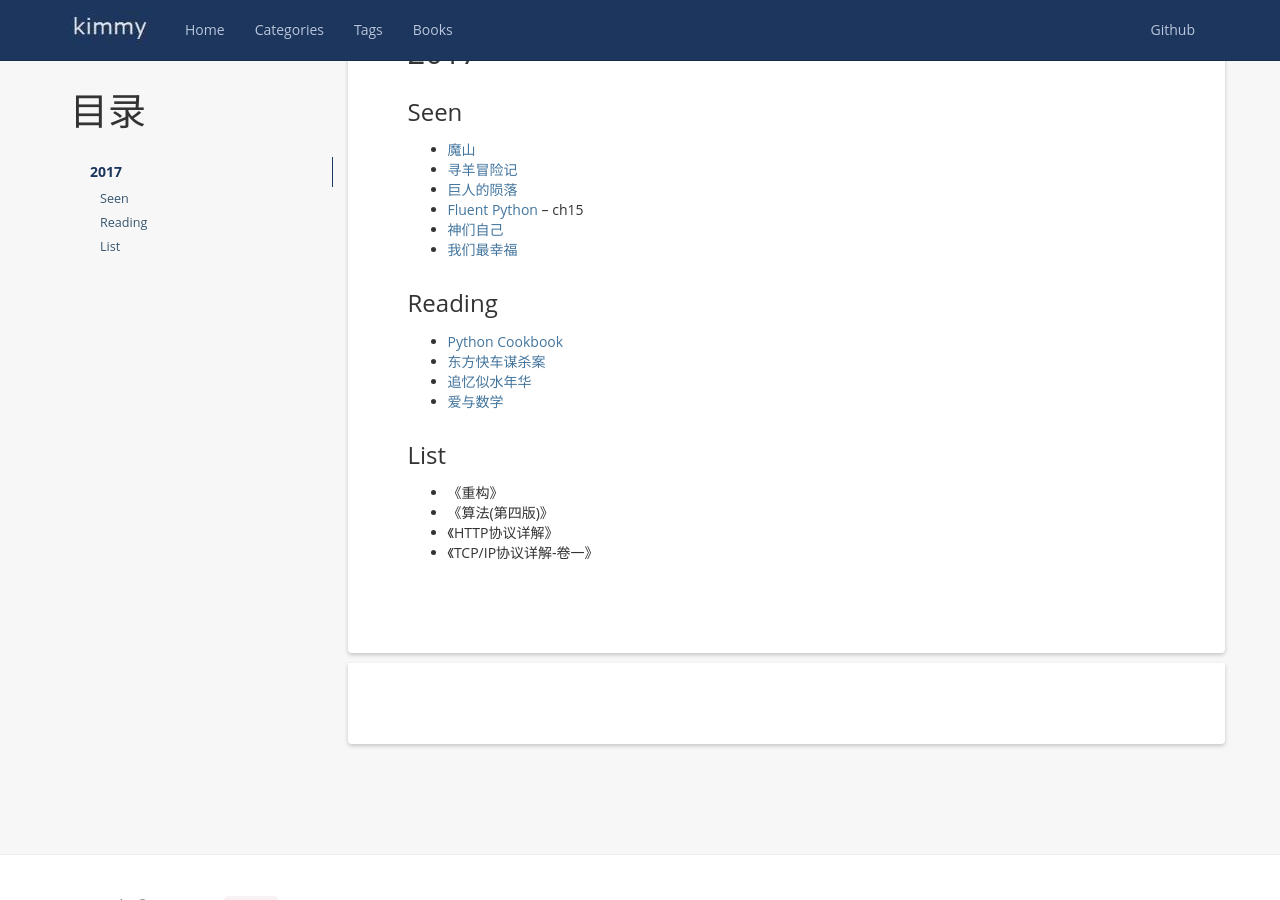
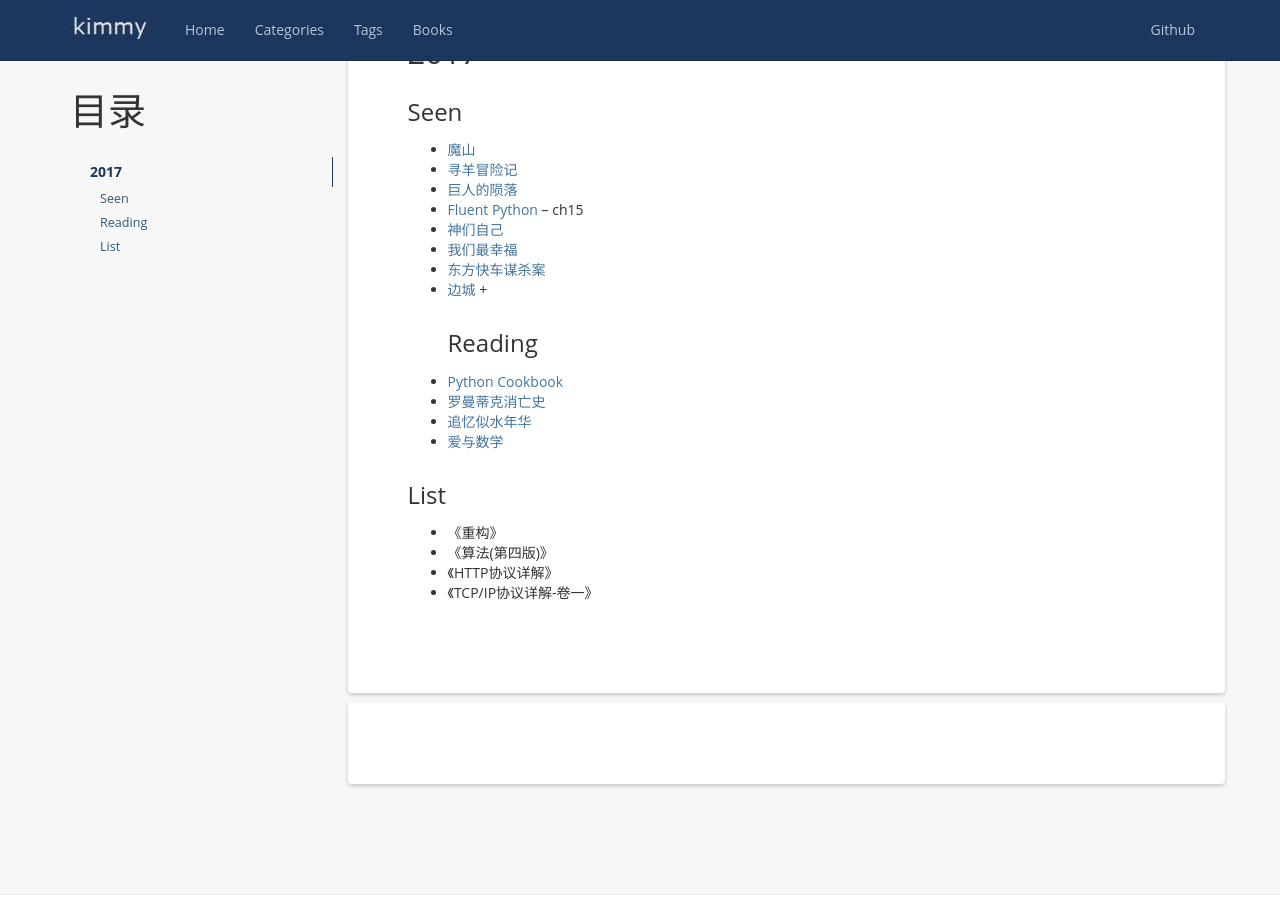
Before and after one commit to jkarakas/zengyu714.github.io, a Jekyll site: the page built from books.md, in a window 1280 px wide and 900 px high, scrolled down 410 px. Built offline with Jekyll 4.4.1, drawn with Linux system fonts in a browser that asks for light colours; nearby versions of some CDN libraries; comment, search, counter and statistics services are not loaded.

Commit message:
Update book list

```diff
--- a/books.md
+++ b/books.md
@@ -19,11 +19,12 @@ permalink: /books/
 + [Fluent Python](http://shop.oreilly.com/product/0636920032519.do "Fluent Python") -- ch15
 + [神们自己](https://book.douban.com/subject/26264967/ "神们自己")
 + [我们最幸福](https://zh.wikipedia.org/wiki/%E6%88%91%E5%80%91%E6%9C%80%E5%B9%B8%E7%A6%8F%EF%BC%9A%E5%8C%97%E9%9F%93%E4%BA%BA%E6%B0%91%E7%9A%84%E7%9C%9F%E5%AF%A6%E7%94%9F%E6%B4%BB)
-
-
++ [东方快车谋杀案](https://book.douban.com/subject/1827374/)
++ [边城](https://book.douban.com/subject/1057244/)
++
 ### Reading
 + [Python Cookbook](http://shop.oreilly.com/product/0636920027072.do "Python Cookbook")
-+ [东方快车谋杀案](https://book.douban.com/subject/1827374/)
++ [罗曼蒂克消亡史](https://book.douban.com/subject/26931507/)
 + [追忆似水年华](https://book.douban.com/subject/1983479/)
 + [爱与数学](https://book.douban.com/subject/26740091/)
 
```
